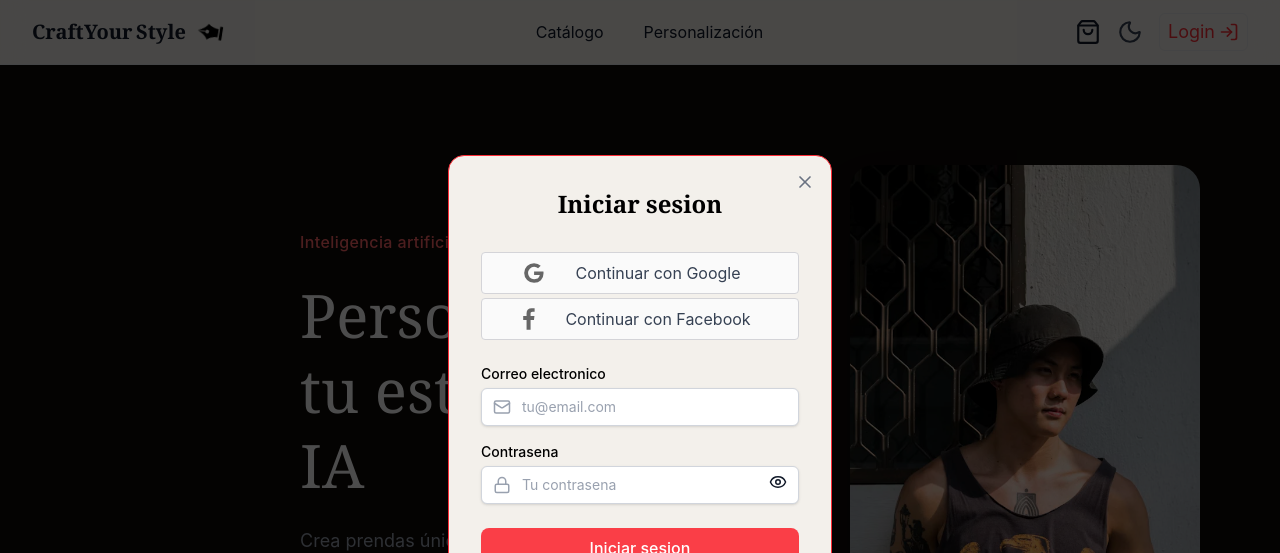
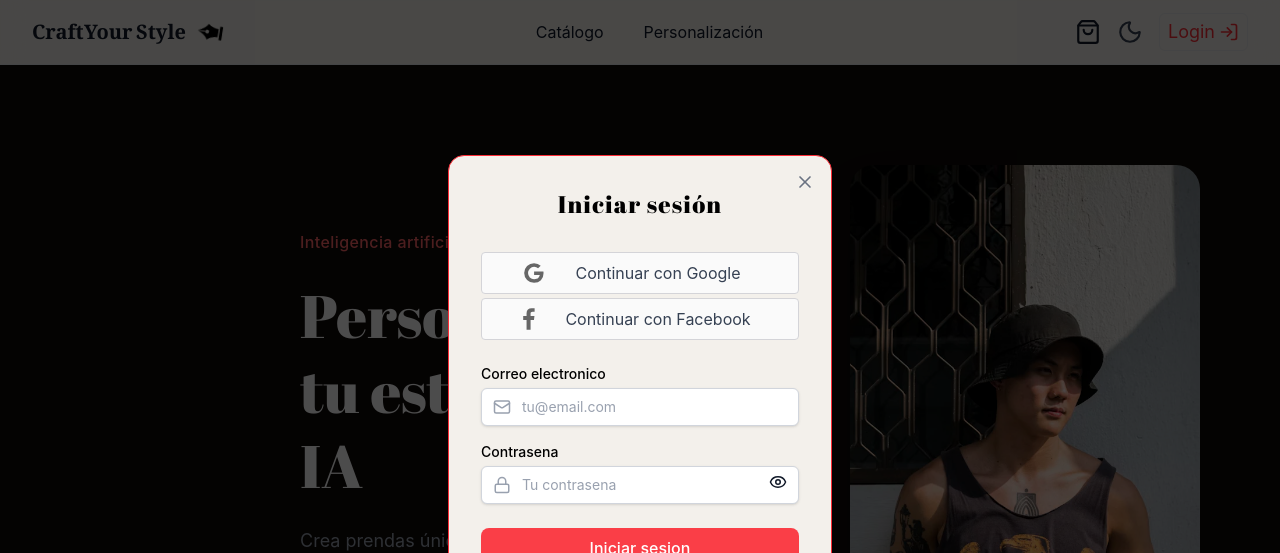
Before and after one commit to ordogens/Proyecto-Formativo-Cliente, a React (Vite) app: page / in a window 1280 px wide. Both pictures are taken after a click on the button "Login". Shown: the top 553 px of the page. Built offline with nearby package versions, Linux system fonts and the light colour scheme; no server answers; what @react-pdf/renderer would draw is missing.

Commit message:
Añadida fuente abril para serifas

```diff
--- a/src/components/auth/AuthForm.tsx
+++ b/src/components/auth/AuthForm.tsx
@@ -84,12 +84,12 @@ export const AuthForm = ({ onSuccess }: { onSuccess: () => void }) => {
 
   return (
     <>
-      <h1 className="mb-6 text-center text-2xl font-bold font-serif text-black dark:text-gray-100">
-        {isLogin ? "Iniciar sesion" : "Crear cuenta"}
+      <h1 className="mb-6 text-center text-2xl tracking-wider font-abff text-black dark:text-gray-100">
+        {isLogin ? "Iniciar sesión" : "Crear cuenta"}
       </h1>
 
       <section className="flex flex-col gap-1">
-      <SocialButton
+        <SocialButton
           border="#ff6467"
           bgColor="#fffafa"
           icon={
--- a/src/components/homeComponents/HomeP1.tsx
+++ b/src/components/homeComponents/HomeP1.tsx
@@ -21,7 +21,7 @@ export const HomeP1 = () => {
           Inteligencia artificial + moda
         </p>
 
-        <h1 className="text-4xl md:text-6xl font-serif leading-tight dark:text-gray-300">
+        <h1 className="text-4xl md:text-6xl font-abff leading-tight dark:text-gray-300">
           Personaliza tu estilo con IA
         </h1>
 
--- a/src/components/homeComponents/HomeP2.tsx
+++ b/src/components/homeComponents/HomeP2.tsx
@@ -11,7 +11,7 @@ export const HomeP2 = () => {
         <p className="text-red-500 font-semibold tracking-widest uppercase text-sm">
           Nuestras colecciones
         </p>
-        <h2 className="text-4xl font-serif md:text-5xl font-semibold mt-4">
+        <h2 className="text-4xl font-abff md:text-5xl mt-4">
           Catalogo
         </h2>
       </div>
--- a/src/components/homeComponents/HomeP3.tsx
+++ b/src/components/homeComponents/HomeP3.tsx
@@ -9,7 +9,7 @@ export const HomeP3 = () => {
         <p className="text-red-500 font-bold tracking-widest uppercase text-sm">
           Por qué elegirnos
         </p>
-        <h2 className="text-4xl text-black dark:text-gray-300 font-serif md:text-5xl font-semibold mt-4">
+        <h2 className="text-4xl text-black dark:text-gray-300 font-abff md:text-5xl mt-4">
           Moda inteligente, hecha para tí
         </h2>
       </div>
--- a/src/index.css
+++ b/src/index.css
@@ -5,3 +5,15 @@
   color: #000000 !important;
   background-color: #ffffff !important;
 }
+
+@font-face {
+  font-family: 'abff';
+  src: url('/fonts/AbrilFatface-Regular.ttf') format('opentype');
+  font-weight: normal;
+  font-style: normal;
+  font-display: swap;
+}
+
+@theme {
+  --font-abff: 'abff';
+}
--- a/src/layouts/ProductsLayout.tsx
+++ b/src/layouts/ProductsLayout.tsx
@@ -34,7 +34,7 @@ export const ProductsLayout = ({
       <div className="flex flex-col md:flex-row md:items-center md:justify-between gap-4 md:px-16 shrink-0">
         <div>
           <p className="text-red-400 font-medium">{categoriaLabel}</p>
-          <h1 className="text-3xl md:text-4xl font-serif font-semibold">
+          <h1 className="text-3xl md:text-4xl font-abff">
             {titulo}
           </h1>
           <p className="text-gray-500 dark:text-gray-300 text-sm mt-2">
--- a/src/pages/Catalogo.tsx
+++ b/src/pages/Catalogo.tsx
@@ -11,7 +11,7 @@ export const Catalogo = () => {
         <p className="text-red-500 font-semibold tracking-widest uppercase text-sm">
           Nuestras colecciones
         </p>
-        <h2 className="text-4xl font-serif md:text-5xl font-semibold mt-4">
+        <h2 className="text-4xl font-abff md:text-5xl mt-4">
           Catalogo
         </h2>
       </div>
```
Also changed, not shown: public/fonts/AbrilFatface-Regular.ttf (added), 1 other file (tests, documents, lock files or other folders).
